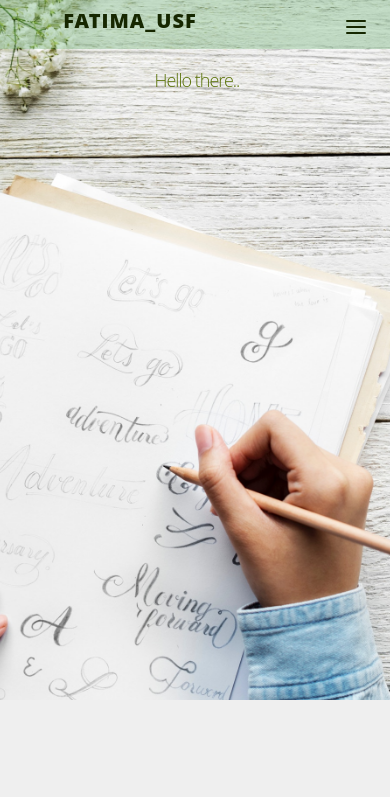
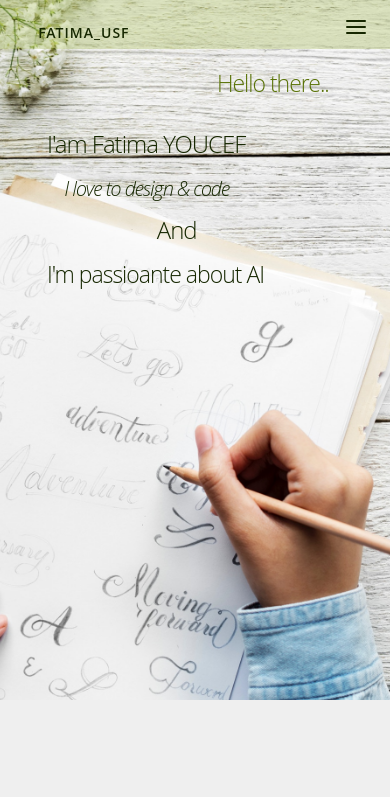
Before and after one commit to Fatima-Usf/Fatima-Usf.github.io, a plain HTML site: page src/pug/index.pug in a window 390 px wide. Shown: the top 797 px of the page. Drawn offline with nearby package versions, Linux system fonts and the light colour scheme; files that its build step writes are made by us from their sources; files whose address does not match are found by name.

Commit message:
about to finish the responsive part

```diff
--- a/css/layout1.sass
+++ b/css/layout1.sass
@@ -16,7 +16,7 @@ body
 
 nav
     padding: 8px
-    background-color: rgba(24, 135, 36, 0.22)
+    background-color: rgba(147, 175, 39, 0.26)
 
 
 .logo
@@ -413,10 +413,30 @@ footer
         opacity: 0
 
     h1#container
-        font-size: 18px
+
+        font-size: 23px
+
 
     h2
-        display: none
+
+        font-weight: 100
+        font-size: 24px
+        line-height: 1.8
+        margin-left: 12%
+        em
+            margin-left: 5%
+            font-size: 20px
+        space
+            margin-left: 32%
+            margin-top: -30%
+
+        span
+            margin-left: 0%
+            font-size: 23px
+
+
+
+
 
     h1
         margin-top: 0%
@@ -448,3 +468,13 @@ footer
             transform: none
         .post3
             transform: none
+
+    .back-two
+        height: 320px
+
+    .logo
+        margin-top: -14px
+        margin-left: 4px
+    .logo a
+        font-weight: 600
+        font-size: 14px
--- a/src/pug/index.pug
+++ b/src/pug/index.pug
@@ -31,7 +31,7 @@ html(lang="en")
 
 
             h1#container
-            h2 I'am Fatima YOUCEF <br> <em> I love to design & code </em>  <br> <br> <space> And </space> <br> <span> I'm passioante about AI </span>
+            h2 I'am Fatima YOUCEF <br> <em> I love to design & code </em>  <br>  <space> And </space> <br> <span> I'm passioante about AI </span>
             .al
             .logo
             .hand
```
Also changed, not shown: css/layout1.css, www/index.html.
